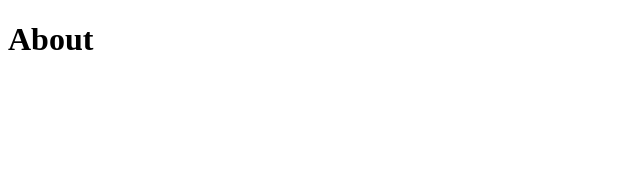
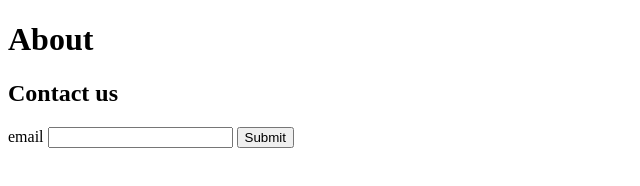
Before and after one commit to cmJAP/animal, a plain HTML site: page about.html in a window 1280 px wide. Shown: the whole page, without its empty margins (0-640 px from the left). Drawn offline with Linux system fonts and the light colour scheme.

Commit message:
updating html pages

```diff
--- a/about.html
+++ b/about.html
@@ -8,5 +8,14 @@
 </head>
 <body>
     <h1>About </h1>
+    <h2> Contact us</h2>
+    <form>
+        <label for="email">
+            email
+        </label>
+        <input id="email" type="email">
+
+        <input type="submit">
+    </form>
 </body>
 </html>
```
Also changed, not shown: animals.html (+6 -0 lines), index.html (+1 -0 lines).
